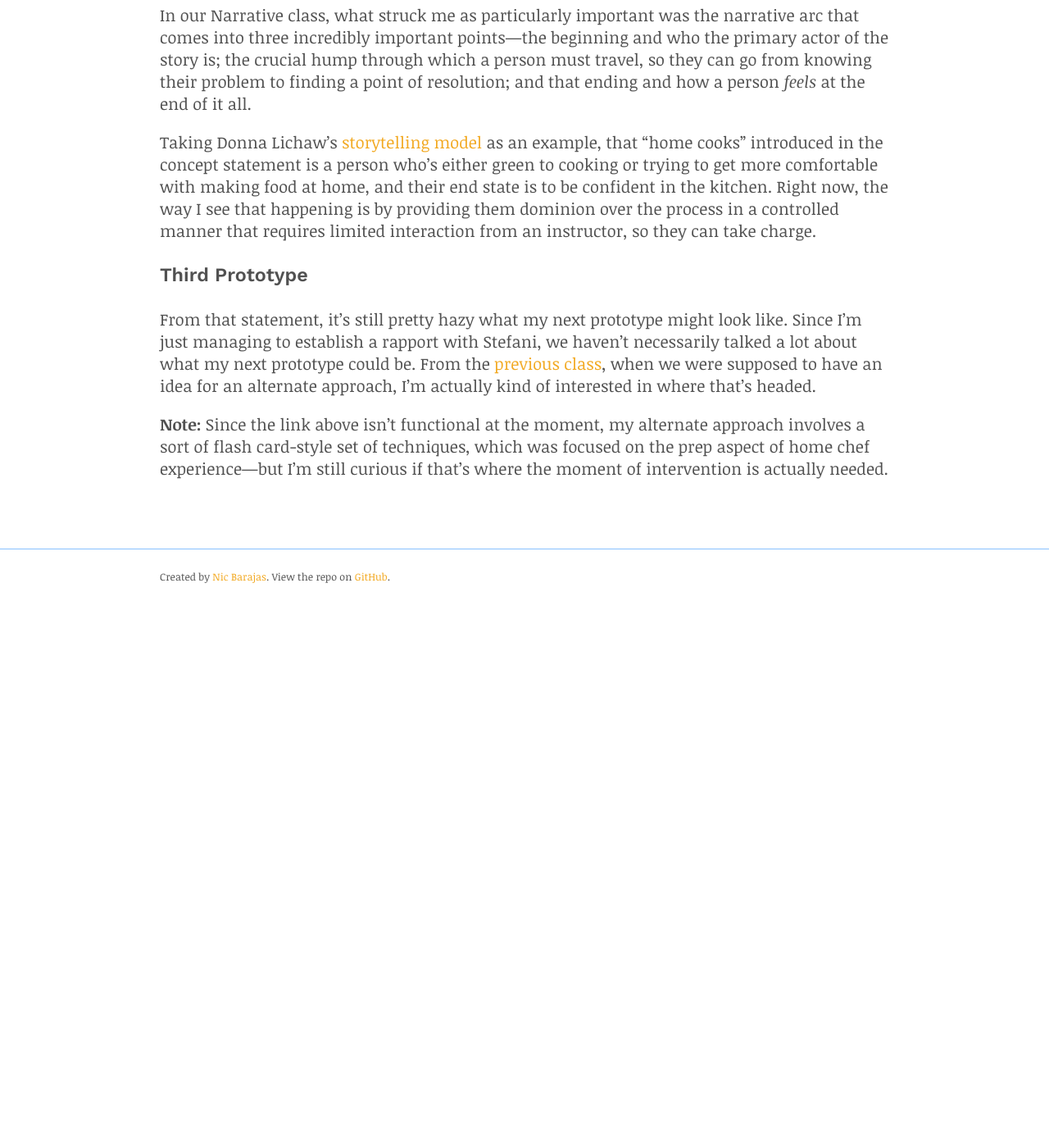
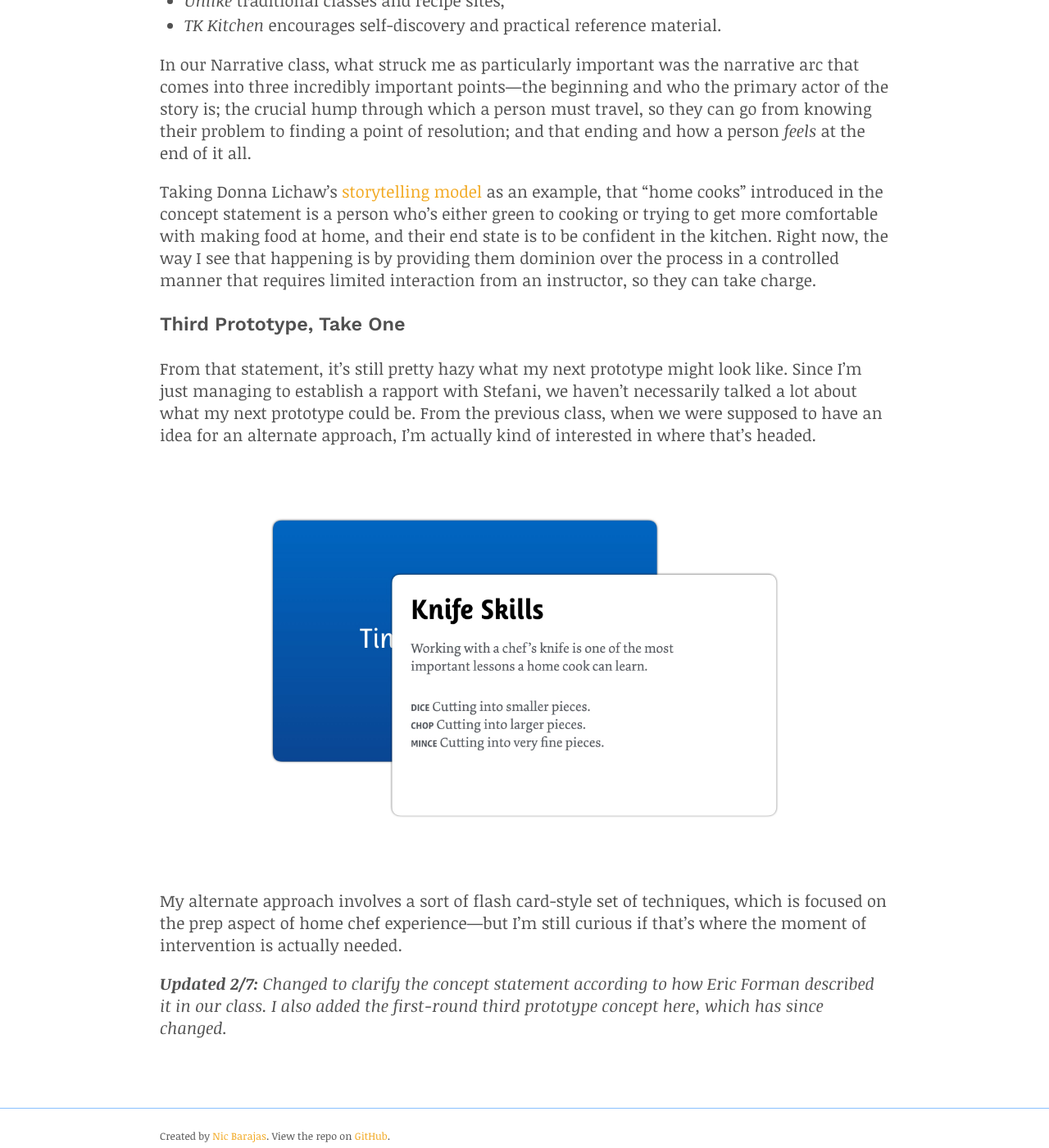
Before and after one commit to nicbarajas/sva-ixd-thesis, a Jekyll site: the page built from _posts/2016-02-01-procrastination-advising-thesis-ideas.md, in a window 1280 px wide and 1400 px high, scrolled down 2478 px. Shown: the whole window at 82% size. Built offline with Jekyll 4.4.1, drawn with Linux system fonts in a browser that asks for light colours; before the commit the page ends 3197 px from its top, so only the background shows below that; some of the changed text lies outside the part shown.

Commit message:
Fixed post
Added details and paring things down.

```diff
--- a/_posts/2016-02-01-procrastination-advising-thesis-ideas.md
+++ b/_posts/2016-02-01-procrastination-advising-thesis-ideas.md
@@ -43,7 +43,7 @@
 But enough about that—as fun and long and ridiculous as it is. The most important thing that I needed to deliver today for class has been a thesis concept statement and a general direction. It’s not necessarily going to be a surprise, considering my [first][1st proto] and [second][2nd proto] prototypes focused on home cooks and various limitations of their space or tools.
 
 [1st proto]: http://nicbarajas.github.io/sva-ixd-thesis/2015/11/15/first-prototype-learnings-results/
-[2nd proto]: / "TK"
+[2nd proto]: http://nicbarajas.github.io/sva-ixd-thesis/2015/12/18/second-prototype-tiny-kitchen/ "TK"
 
 As Stefani and I talked on Wednesday, she helped me make clear that’s still a very important direction with a lot of opportunity to reimagine the potential interactions.
 
@@ -51,9 +51,12 @@
 
 I’m calling the product *TK Kitchen* for now, partially because I was using the existing name Tiny Kitchen of Times Video fame, but also because TK literally comes from the newspaper world as a term meaning “to come” for content that isn’t there yet. Here’s how we’ve been instructed to lay out the claim:
 
-- *For* home cooks *who* are trying to learn skills that are new to them,
-- *TK Kitchen* is a teaching kit that provides a basic set of tools and reference material.
-- Unlike traditional classes and recipe sites, *TK Kitchen* encourages self-discovery and practical reference material.
+- *For* home cooks
+- *Who* are trying to learn skills that are new to them,
+- *TK Kitchen* is a teaching kit
+- *That* provides a basic set of tools and reference material.
+- *Unlike* traditional classes and recipe sites,
+- *TK Kitchen* encourages self-discovery and practical reference material.
 
 In our Narrative class, what struck me as particularly important was the narrative arc that comes into three incredibly important points—the beginning and who the primary actor of the story is; the crucial hump through which a person must travel, so they can go from knowing their problem to finding a point of resolution; and that ending and how a person *feels* at the end of it all.
 
@@ -61,10 +64,12 @@
 
 [storytelling model]: http://www.greatnorthelectric.com/blog/2015/1/14/who-is-telling-the-best-product-brand-and-experience-stories
 
-### Third Prototype
+### Third Prototype, Take One
 
-From that statement, it’s still pretty hazy what my next prototype might look like. Since I’m just managing to establish a rapport with Stefani, we haven’t necessarily talked a lot about what my next prototype could be. From the [previous class][], when we were supposed to have an idea for an alternate approach, I’m actually kind of interested in where that’s headed.
+From that statement, it’s still pretty hazy what my next prototype might look like. Since I’m just managing to establish a rapport with Stefani, we haven’t necessarily talked a lot about what my next prototype could be. From the previous class, when we were supposed to have an idea for an alternate approach, I’m actually kind of interested in where that’s headed.
 
-**Note:** Since the link above isn’t functional at the moment, my alternate approach involves a sort of flash card-style set of techniques, which was focused on the prep aspect of home chef experience—but I’m still curious if that’s where the moment of intervention is actually needed.
+![An example flash card For my third prototype thinking.](/sva-ixd-thesis/assets/prototype-three-v1-index-cards.jpg)
 
-[previous class]: / "TK"
+My alternate approach involves a sort of flash card-style set of techniques, which is focused on the prep aspect of home chef experience—but I’m still curious if that’s where the moment of intervention is actually needed.
+
+***Updated 2/7:** Changed to clarify the concept statement according to how Eric Forman described it in our class. I also added the first-round third prototype concept here, which has since changed.*
```
